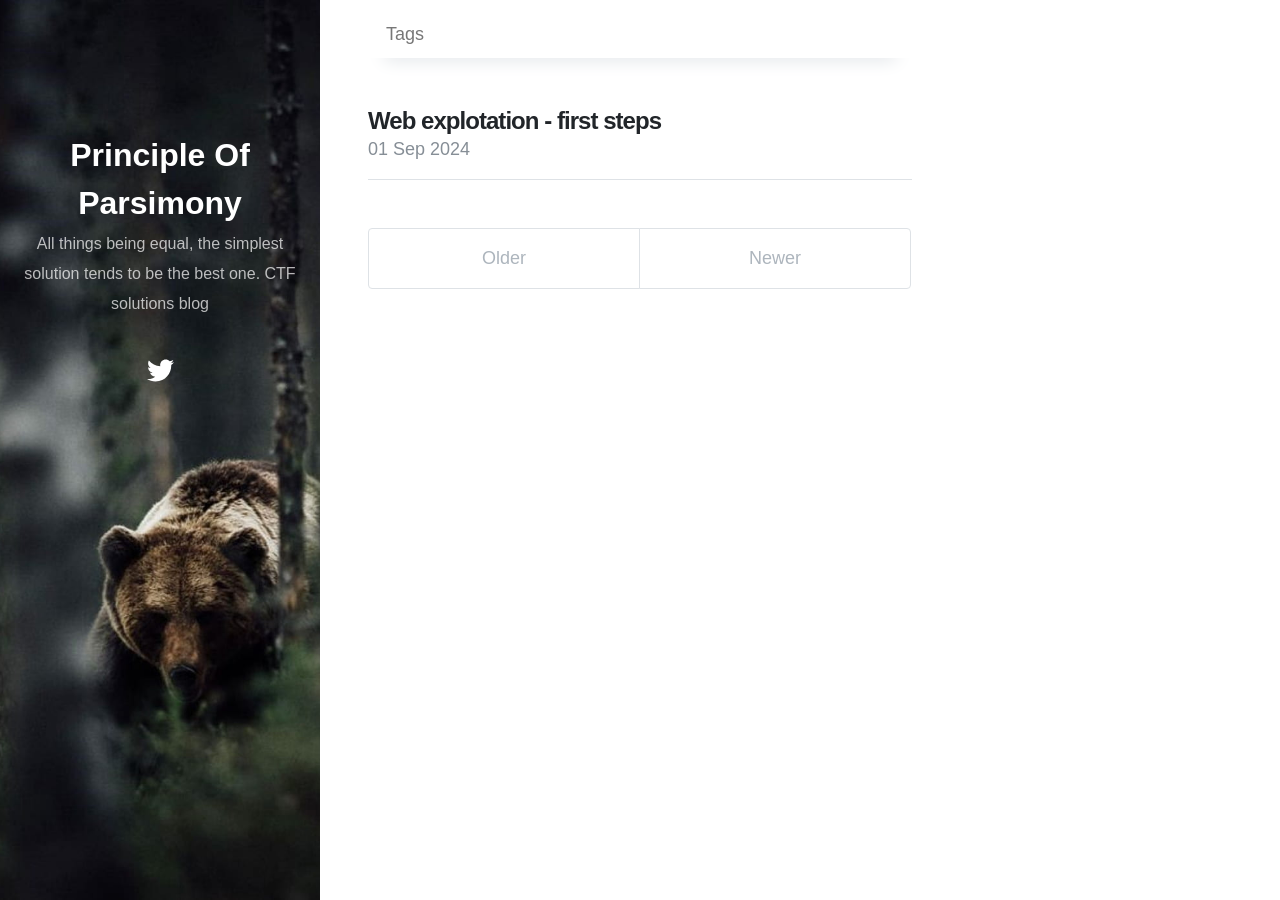
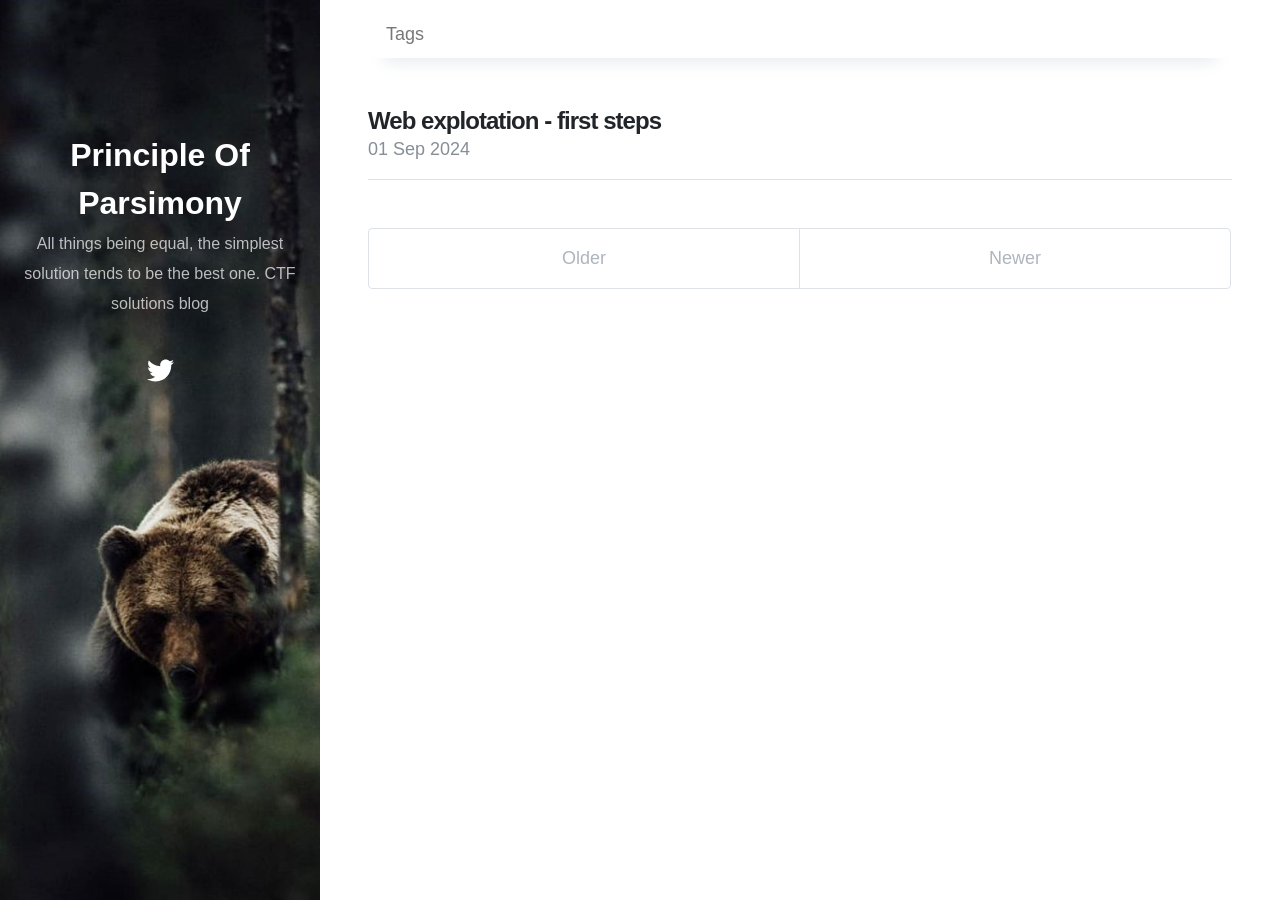
Before and after one commit to InfoSecGopNik/CTF, a Jekyll site: the page built from index.html, in a window 1280 px wide. Built offline with Jekyll 4.4.1, drawn with Linux system fonts in a browser that asks for light colours; nearby versions of some CDN libraries; the list of posts is cut into pages by our own code.

Commit message:
Update default.html

```diff
--- a/_layouts/default.html
+++ b/_layouts/default.html
@@ -22,7 +22,7 @@
         {%- include sidebar-left.html -%}
       </div>
 
-      <div class="content pure-u-1 pure-u-md-1-2">
+      <div class="content pure-u-1 pure-u-md-3-4">
         {%- include content.html -%}
       </div>
       <div class="sidebar-right pure-u-1 pure-u-md-1-4">
```
